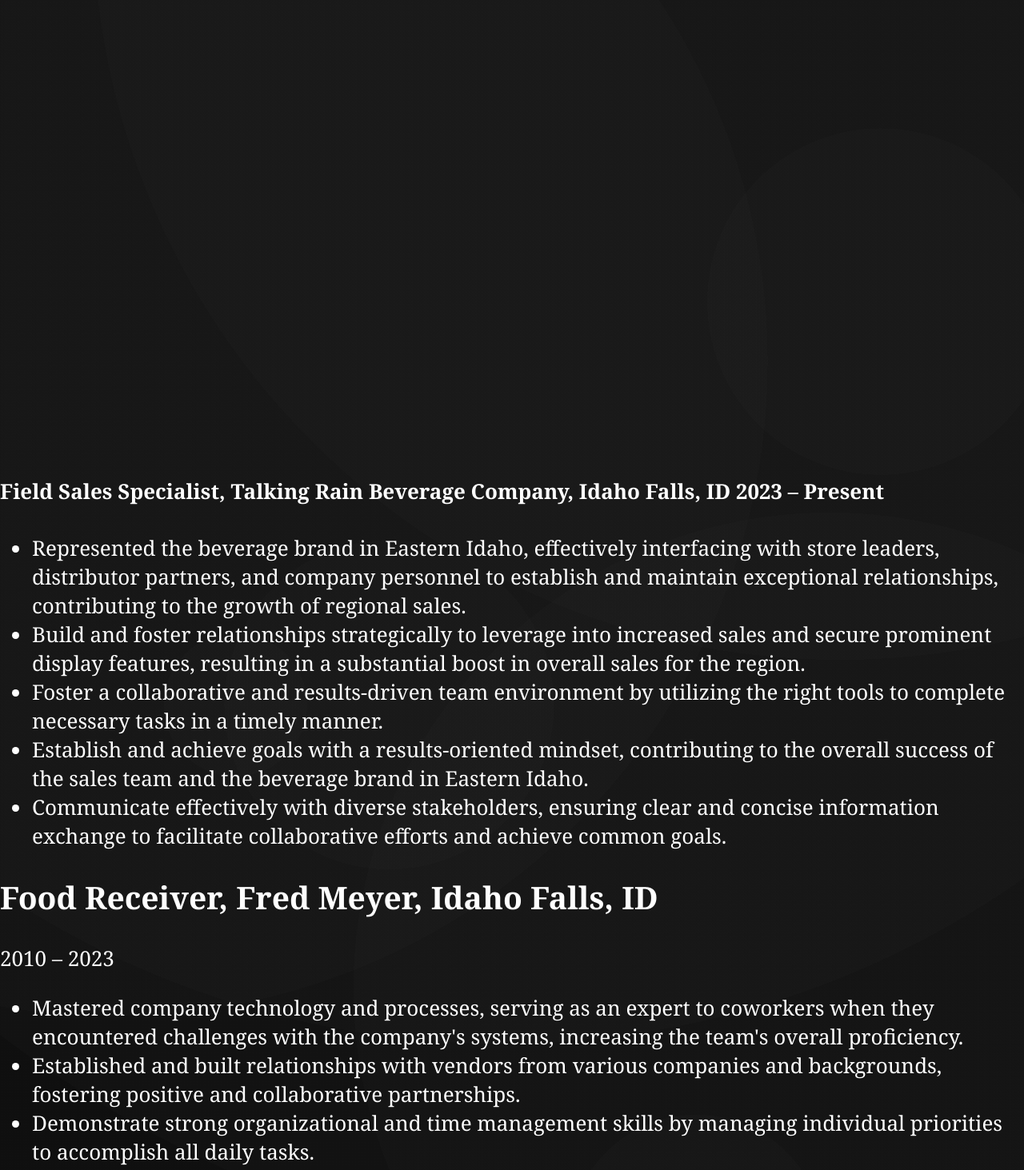
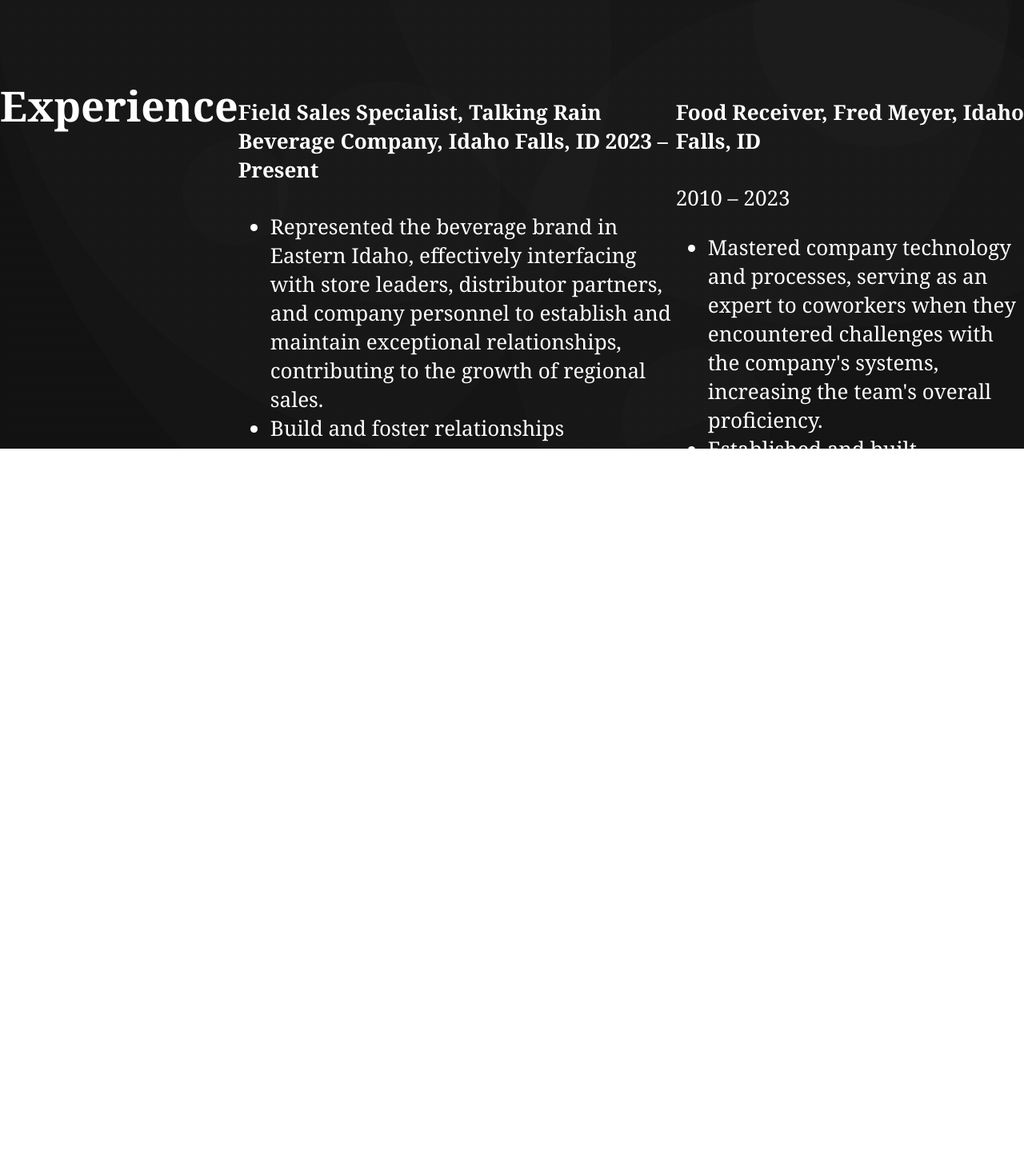
Before and after one commit to NevinsN/professional_portfolio, a React (Create React App) app in the folder professional_portfolio/: page /experience in a window 1280 px wide. Shown: the part 300-1763 px from the top of the page at 80% size. After the commit the page ends 1635 px from the top, so only its background shows below. Built offline with nearby package versions, Linux system fonts and the light colour scheme.

Commit message:
Update experience.js

```diff
--- a/professional_portfolio/src/pages/experience.js
+++ b/professional_portfolio/src/pages/experience.js
@@ -8,12 +8,11 @@ const Experience = () => {
                 display: "flex",
                 justifyContent: "centre",
                 alignItems: "centre",
-                height: "100vh",
+                height: "25vh",
             }}
         >
             <h1>Experience</h1>
-            </div>
-            <div>
+
             <p>
                 <h4>Field Sales Specialist, Talking Rain Beverage Company, Idaho Falls, ID  	 	          2023 – Present</h4>
                 <ul>
@@ -25,7 +24,7 @@ const Experience = () => {
                 </ul>
             </p>
             <p>
-                <h2>Food Receiver, Fred Meyer, Idaho Falls, ID</h2>         	 	 	 	 	 	          2010 – 2023
+                <h4>Food Receiver, Fred Meyer, Idaho Falls, ID</h4>         	 	 	 	 	 	          2010 – 2023
                 <ul>
                     <li>Mastered company technology and processes, serving as an expert to coworkers when they encountered challenges with the company's systems, increasing the team's overall proficiency.</li>
                     <li>Established and built relationships with vendors from various companies and backgrounds, fostering positive and collaborative partnerships.</li>
```
